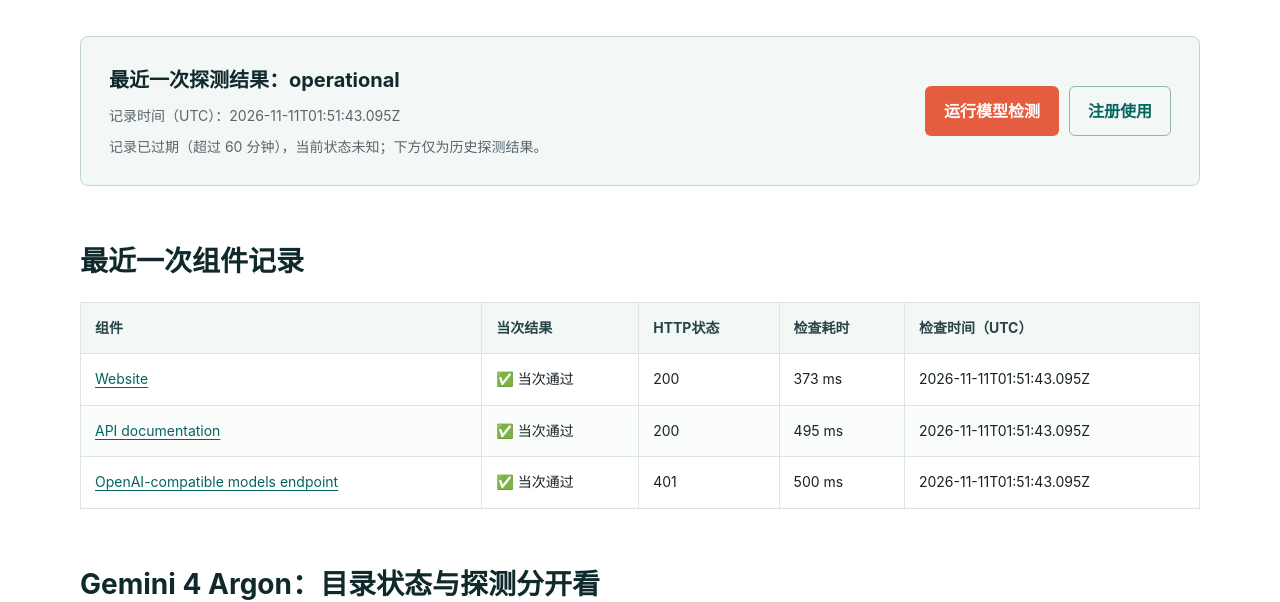
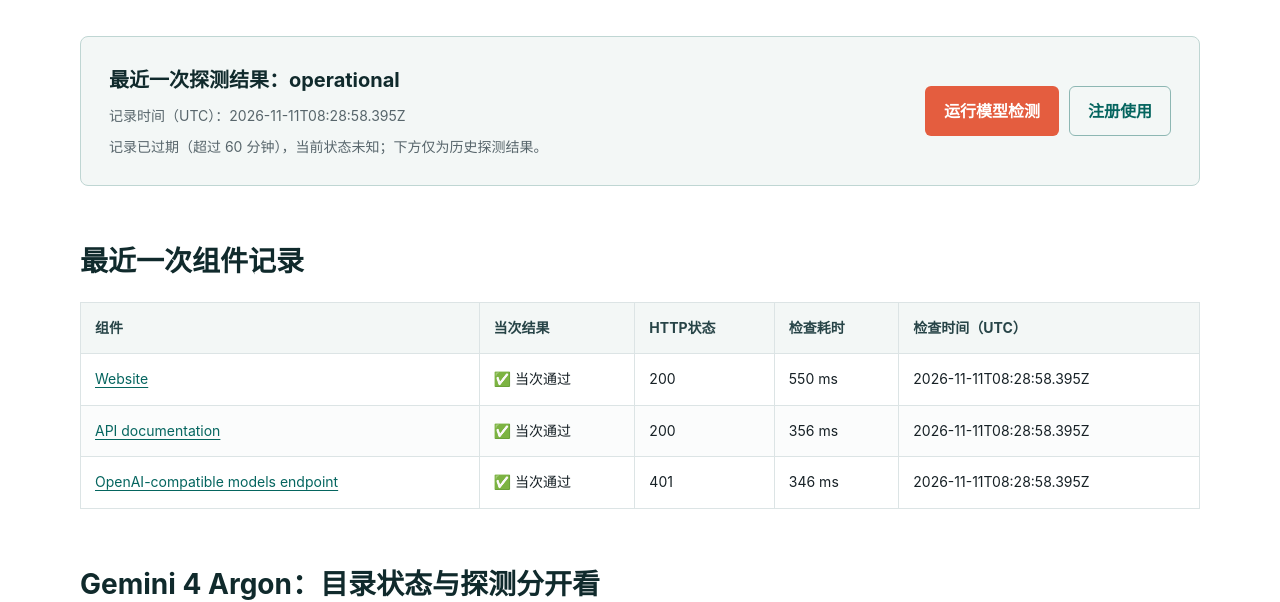
Before and after one commit to KKWANG4444/api-status, a Jekyll site: the page built from status.md, in a window 1280 px wide and 900 px high, scrolled down 374 px. Shown: the part 153-755 px from the top of the window. Built offline with Jekyll 4.4.1, drawn with Linux system fonts in a browser that asks for light colours.

Commit message:
chore: update public edge status

```diff
--- a/_data/status.json
+++ b/_data/status.json
@@ -1,10 +1,10 @@
 {
   "status": "operational",
-  "checked_at": "2026-11-11T01:51:43.095Z",
+  "checked_at": "2026-11-11T08:28:58.395Z",
   "max_age_seconds": 3600,
-  "expires_at": "2026-11-11T02:51:43.095Z",
+  "expires_at": "2026-11-11T09:28:58.395Z",
   "status_scope": "observation_at_checked_at",
-  "duration_ms": 531,
+  "duration_ms": 628,
   "overall": true,
   "components": [
     {
@@ -13,7 +13,7 @@
       "url": "https://www.aifast.hk/",
       "ok": true,
       "status": 200,
-      "elapsed_ms": 373,
+      "elapsed_ms": 550,
       "content_type": "text/html; charset=utf-8",
       "detail": "Expected public edge response"
     },
@@ -23,7 +23,7 @@
       "url": "https://api.aifast.hk/",
       "ok": true,
       "status": 200,
-      "elapsed_ms": 495,
+      "elapsed_ms": 356,
       "content_type": "text/html",
       "detail": "Expected public edge response"
     },
@@ -33,7 +33,7 @@
       "url": "https://www.aifast.hk/v1/models",
       "ok": true,
       "status": 401,
-      "elapsed_ms": 500,
+      "elapsed_ms": 346,
       "content_type": "application/json; charset=utf-8",
       "detail": "Expected public edge response"
     }
--- a/data/status.json
+++ b/data/status.json
@@ -1,10 +1,10 @@
 {
   "status": "operational",
-  "checked_at": "2026-11-11T01:51:43.095Z",
+  "checked_at": "2026-11-11T08:28:58.395Z",
   "max_age_seconds": 3600,
-  "expires_at": "2026-11-11T02:51:43.095Z",
+  "expires_at": "2026-11-11T09:28:58.395Z",
   "status_scope": "observation_at_checked_at",
-  "duration_ms": 531,
+  "duration_ms": 628,
   "overall": true,
   "components": [
     {
@@ -13,7 +13,7 @@
       "url": "https://www.aifast.hk/",
       "ok": true,
       "status": 200,
-      "elapsed_ms": 373,
+      "elapsed_ms": 550,
       "content_type": "text/html; charset=utf-8",
       "detail": "Expected public edge response"
     },
@@ -23,7 +23,7 @@
       "url": "https://api.aifast.hk/",
       "ok": true,
       "status": 200,
-      "elapsed_ms": 495,
+      "elapsed_ms": 356,
       "content_type": "text/html",
       "detail": "Expected public edge response"
     },
@@ -33,7 +33,7 @@
       "url": "https://www.aifast.hk/v1/models",
       "ok": true,
       "status": 401,
-      "elapsed_ms": 500,
+      "elapsed_ms": 346,
       "content_type": "application/json; charset=utf-8",
       "detail": "Expected public edge response"
     }
```
